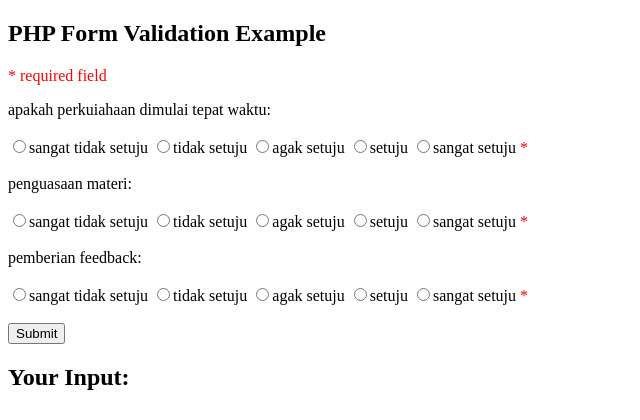
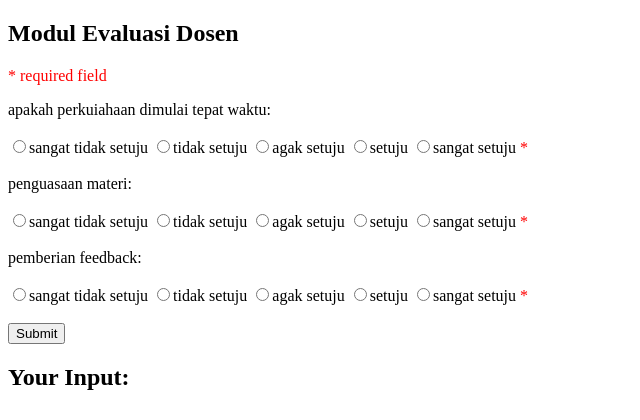
Before and after one commit to ridhobigboy/ModulEvaluasiDosen, a Yii app: template views/site/form.php in a window 1280 px wide. Shown: the top 420 px of the page, without its empty margins (0-640 px from the left). Run offline with PHP 8.4 and a stand-in for Yii, Linux system fonts and the light colour scheme; the template is opened without the code that fills it, so the values that code supplies are empty; some libraries are stand-ins or nearby versions.

Commit message:
obladi oblada

```diff
--- a/views/site/form.php
+++ b/views/site/form.php
@@ -77,9 +77,9 @@ function test_input($data) {
 }
 ?>
 
-<h2>PHP Form Validation Example</h2>
+<h2>Modul Evaluasi Dosen</h2>
 <p><span class="error">* required field</span></p>
-<form method="post" action="<?php echo htmlspecialchars($_SERVER["PHP_SELF"]);?>">
+<form method="post" action="modules/views/kelas/_form.php">
 apakah perkuiahaan dimulai tepat waktu:
   <br><br>
   <input type="radio" name="apakah_perkuiahaan_dimulai_tepat_waktu" <?php if (isset($apakah_perkuiahaan_dimulai_tepat_waktu) && $apakah_perkuiahaan_dimulai_tepat_waktu=="sangat tidak setuju") echo "checked";?> value="sangat tidak setuju">sangat tidak setuju
```
